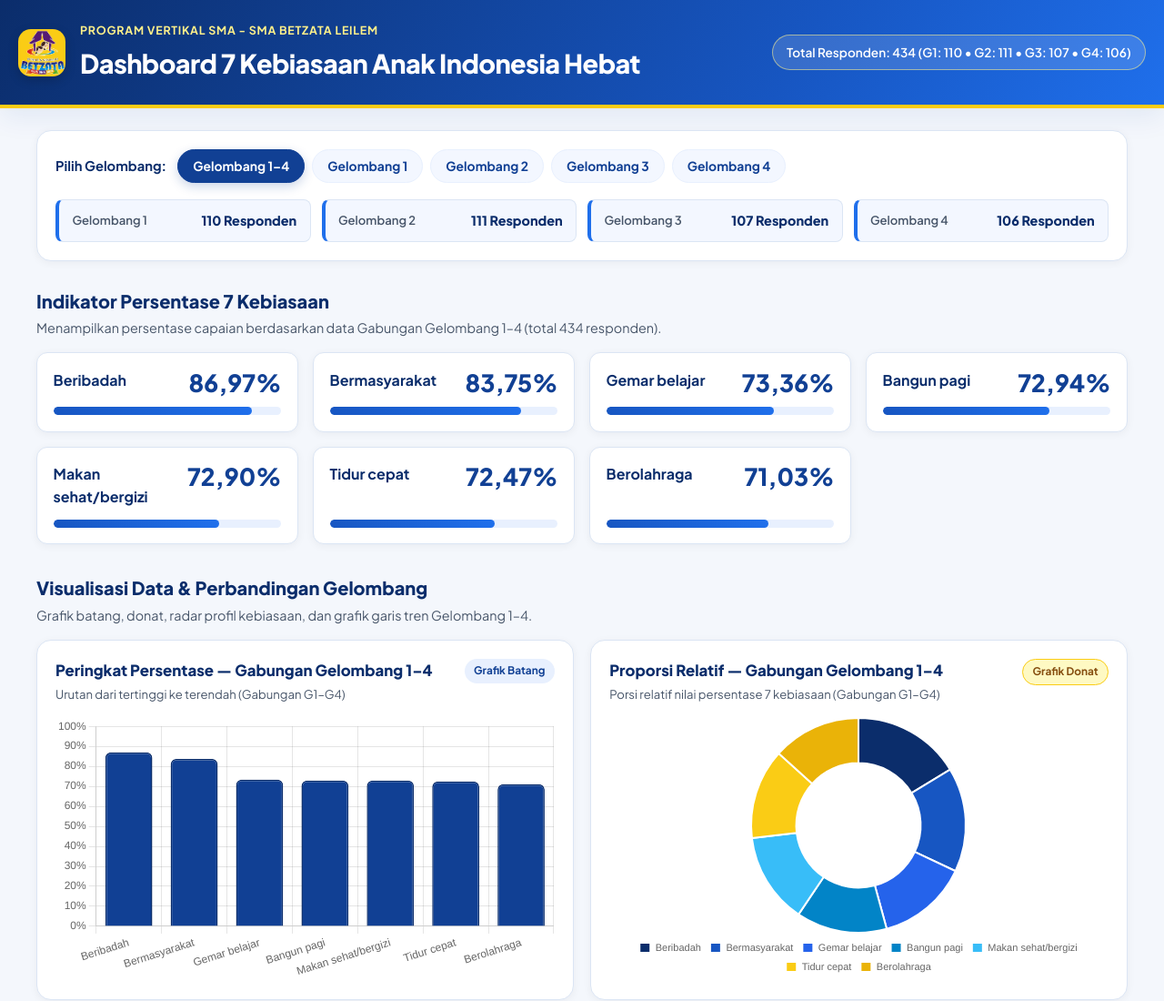
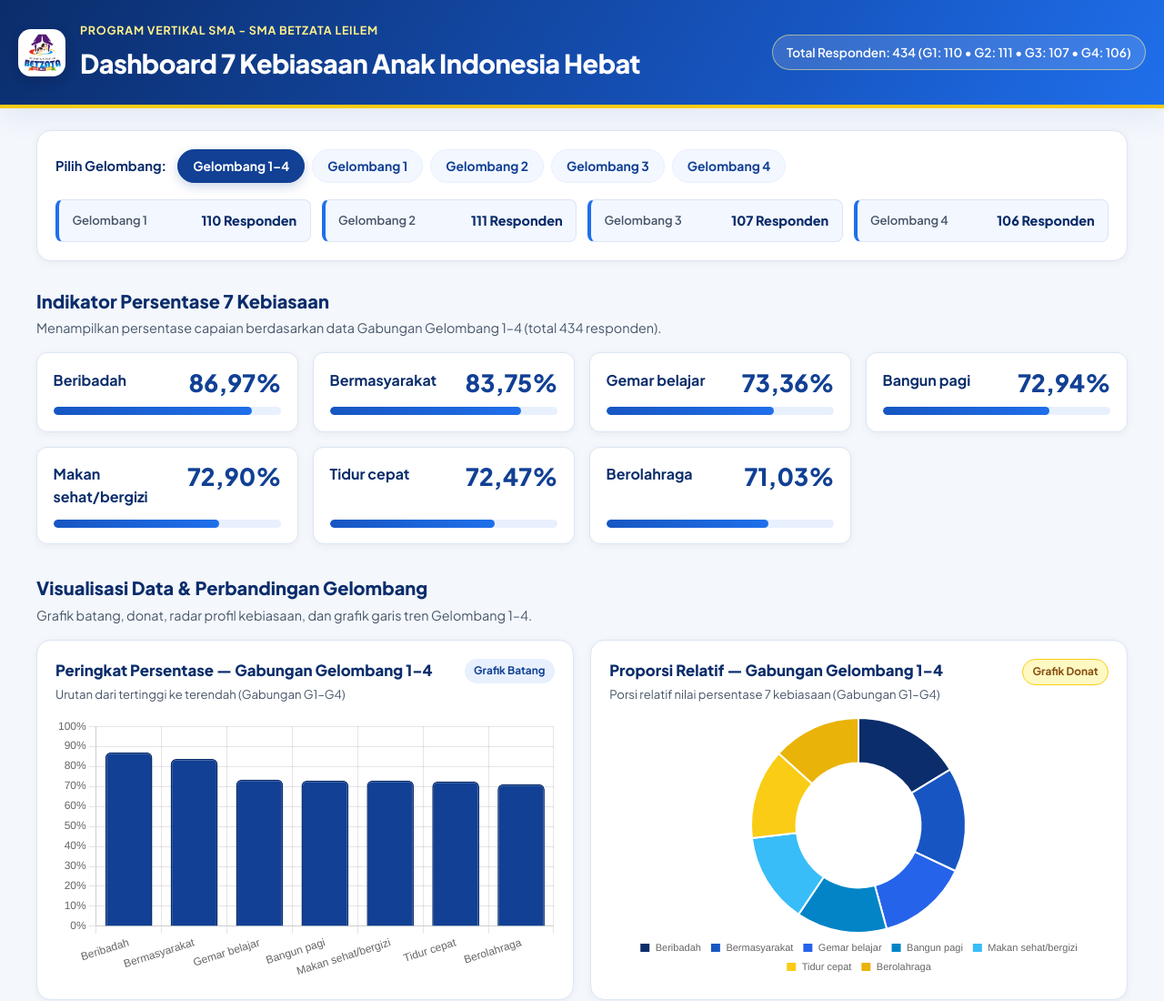
Before and after one commit to betzatatech/betzatatech.github.io, a plain HTML site: page index.html in a window 1280 px wide. Shown: the top 1100 px of the page at 91% size. Drawn offline with nearby package versions, Linux system fonts and the light colour scheme.

Commit message:
Modify brand-badge styles in style.css
Updated brand-badge styles to use a white background and added padding.

```diff
--- a/style.css
+++ b/style.css
@@ -80,12 +80,9 @@ body {
   width: 52px;
   height: 52px;
   border-radius: 14px;
-  background-color: var(--yellow-400);
-  color: var(--blue-900);
-  font-weight: 800;
-  font-size: 1.2rem;
-  display: grid;
-  place-items: center;
+  background-color: var(--white);
+  padding: 4px;
+  object-fit: contain;
   flex-shrink: 0;
   box-shadow: 0 4px 12px rgba(0, 0, 0, 0.18);
 }
```
